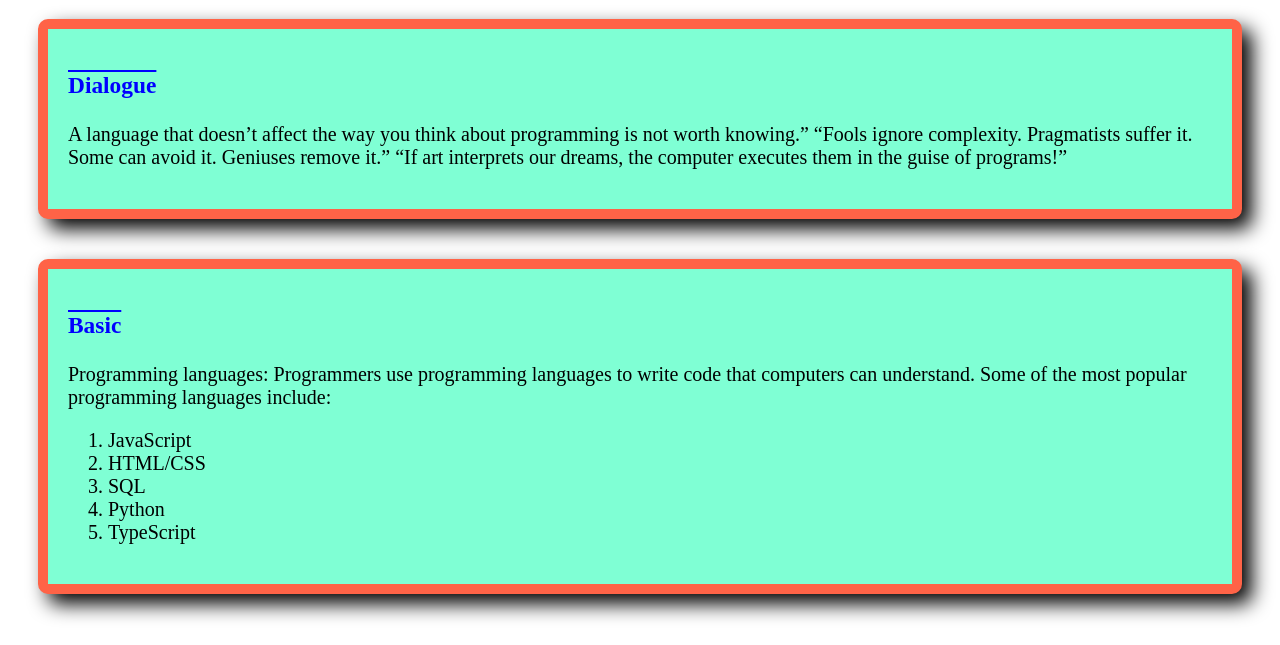
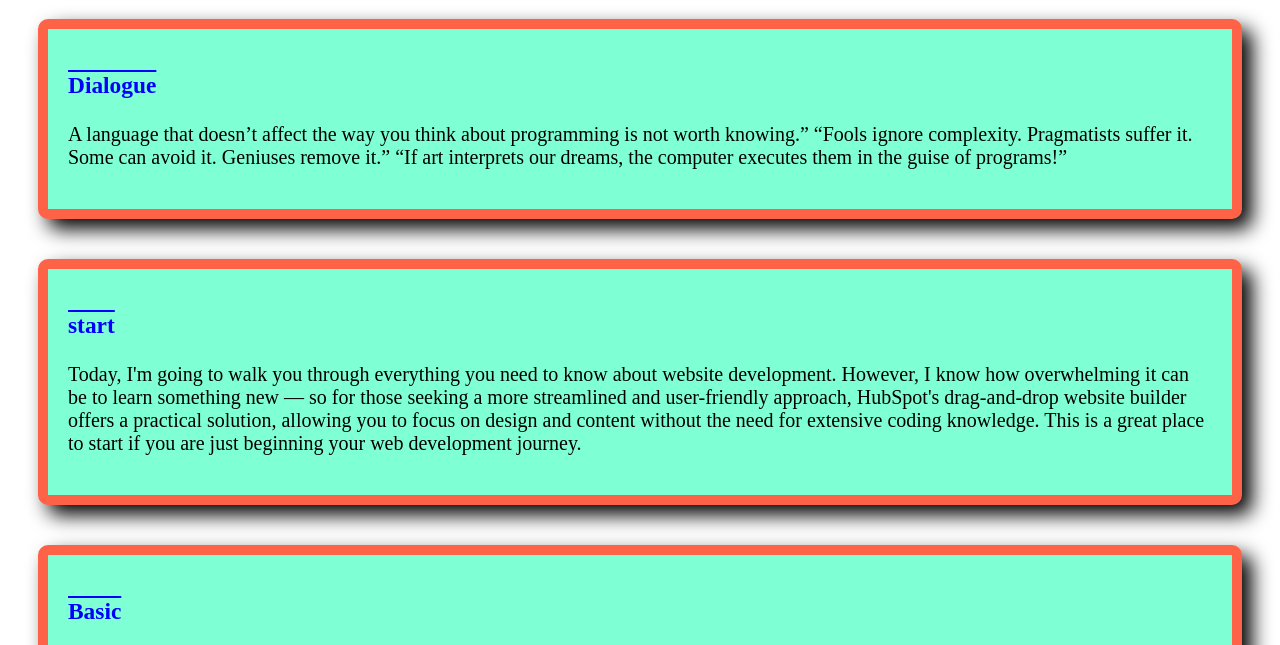
Before and after one commit to MUSHUBO/own-project, a plain HTML site: page index.html in a window 1280 px wide. Shown: the part 108-753 px from the top of the page. Drawn offline with Linux system fonts and the light colour scheme.

Commit message:
added some massage

```diff
--- a/index.html
+++ b/index.html
@@ -20,6 +20,11 @@
     </div>
 
     <div>
+        <h3>start</h3>
+        <p>Today, I'm going to walk you through everything you need to know about website development. However, I know how overwhelming it can be to learn something new — so for those seeking a more streamlined and user-friendly approach, HubSpot's drag-and-drop website builder offers a practical solution, allowing you to focus on design and content without the need for extensive coding knowledge. This is a great place to start if you are just beginning your web development journey. </p>
+    </div>
+
+    <div>
         <h3>Basic</h3>
         <p>
             Programming languages: Programmers use programming languages to write code that computers can understand. Some of the most popular programming languages include:
--- a/styles/project.css
+++ b/styles/project.css
@@ -5,9 +5,9 @@ div{
     padding: 20px;
     border: 10px solid tomato;
     border-radius: 10px;
-    text-align: justify
-    font-family: ;
-    box-shadow: 10px 10px 20px;
+    /* text-align: justify ; */
+    /* font-family:'Franklin Gothic Medium', 'Arial Narrow', Arial, sans-serif ; */
+    box-shadow: 10px 10px 20px black;
 
  }
  .head{
```
